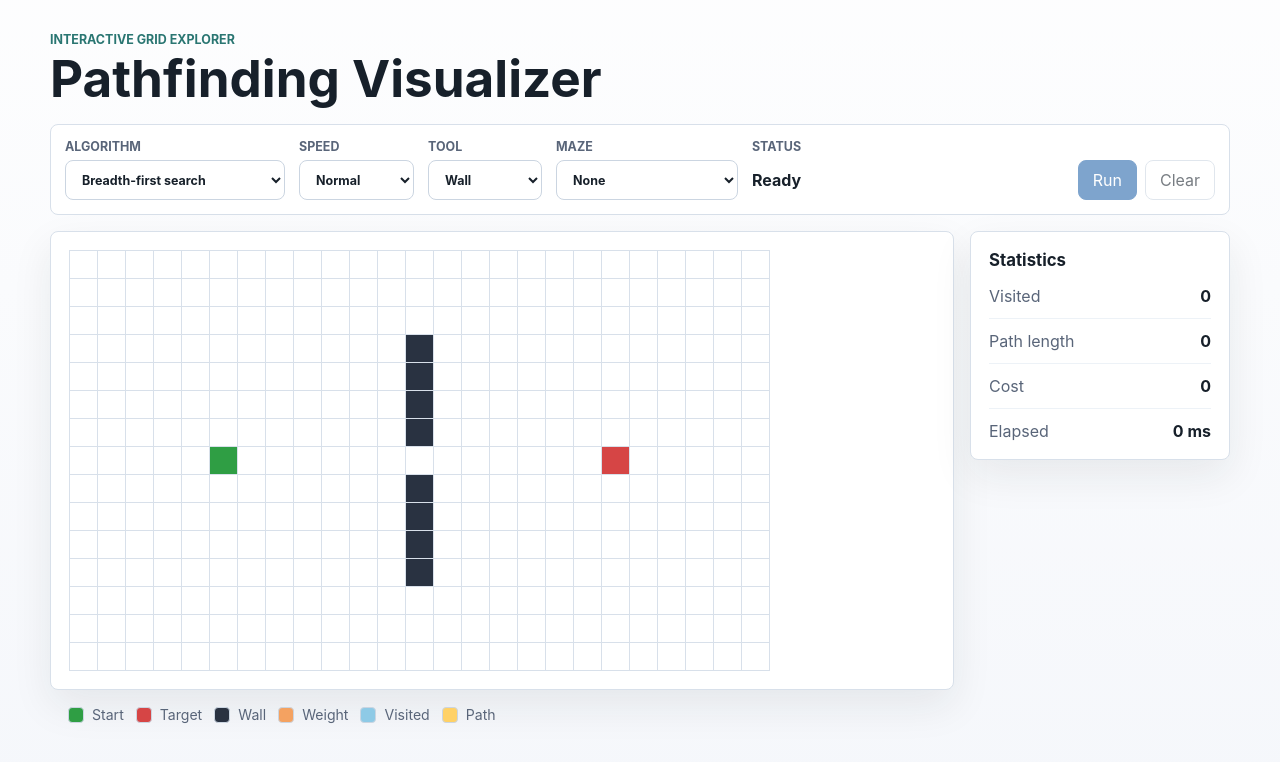
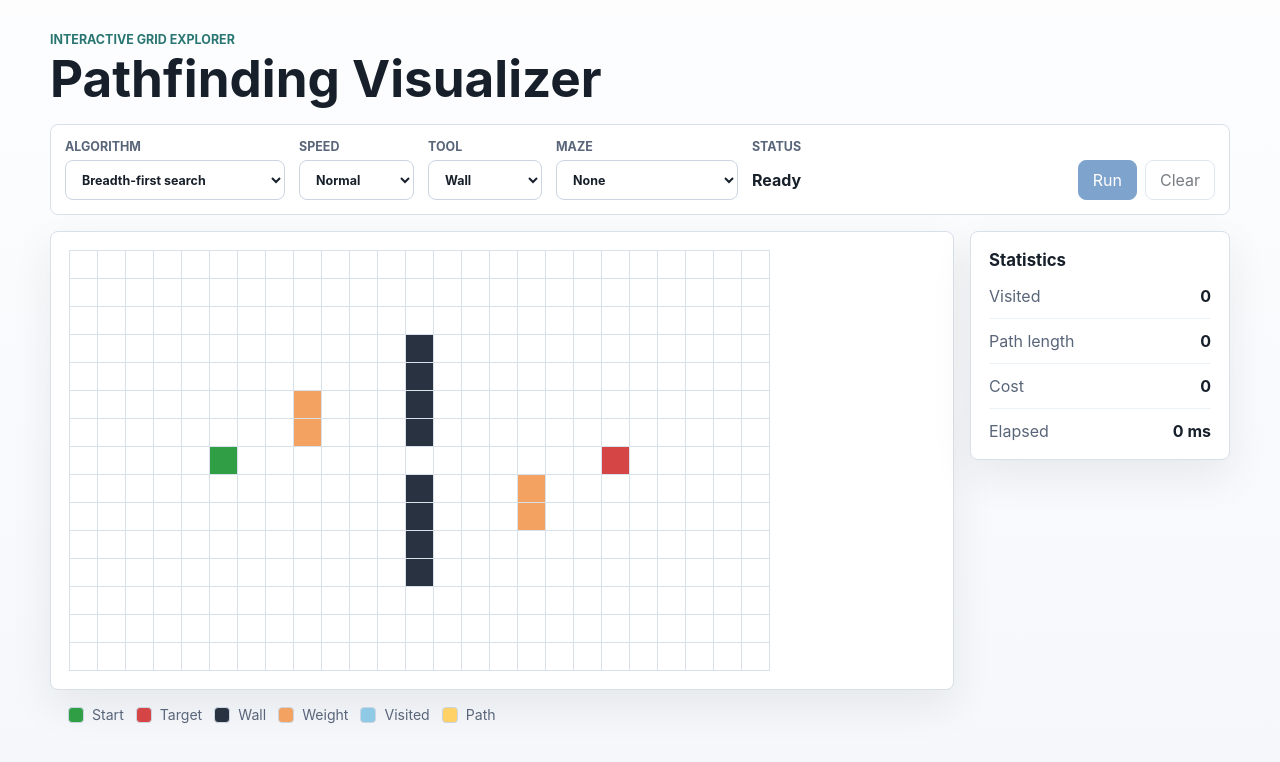
Before and after one commit to edselleighton/pathfinding-visualizer, a React (Vite) app: page / in a window 1280 px wide. Shown: the top 762 px of the page. Built offline with nearby package versions, Linux system fonts and the light colour scheme.

Commit message:
Add weight markers

```diff
--- a/src/components/Grid.jsx
+++ b/src/components/Grid.jsx
@@ -6,11 +6,18 @@ const TARGET_CELL_INDEX = 7 * GRID_COLUMNS + 19
 const WALL_CELL_INDICES = new Set(
   [3, 4, 5, 6, 8, 9, 10, 11].map((row) => row * GRID_COLUMNS + 12),
 )
+const WEIGHT_CELL_INDICES = new Set([
+  5 * GRID_COLUMNS + 8,
+  6 * GRID_COLUMNS + 8,
+  8 * GRID_COLUMNS + 16,
+  9 * GRID_COLUMNS + 16,
+])
 
 function getCellClassName(index) {
   if (index === START_CELL_INDEX) return 'grid-cell cell-start'
   if (index === TARGET_CELL_INDEX) return 'grid-cell cell-target'
   if (WALL_CELL_INDICES.has(index)) return 'grid-cell cell-wall'
+  if (WEIGHT_CELL_INDICES.has(index)) return 'grid-cell cell-weight'
   return 'grid-cell'
 }
 
```
